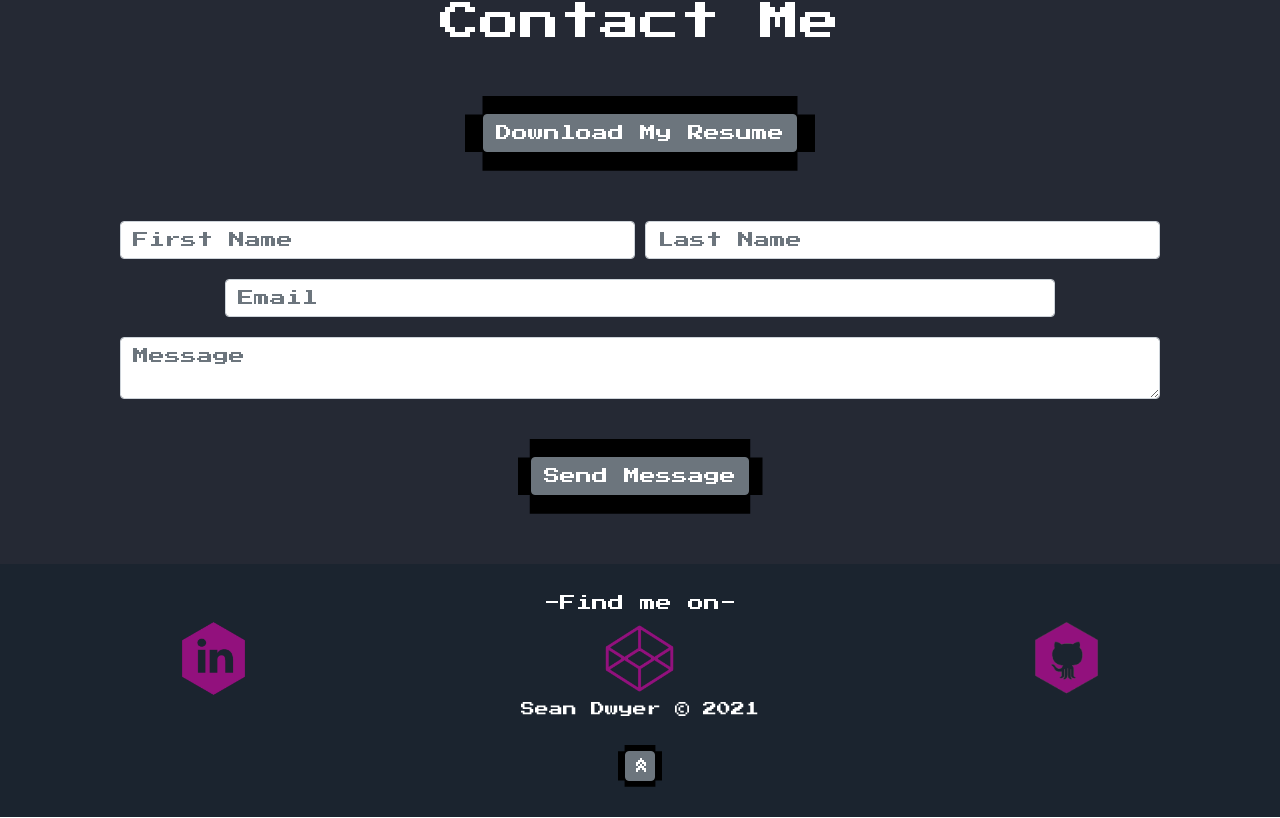
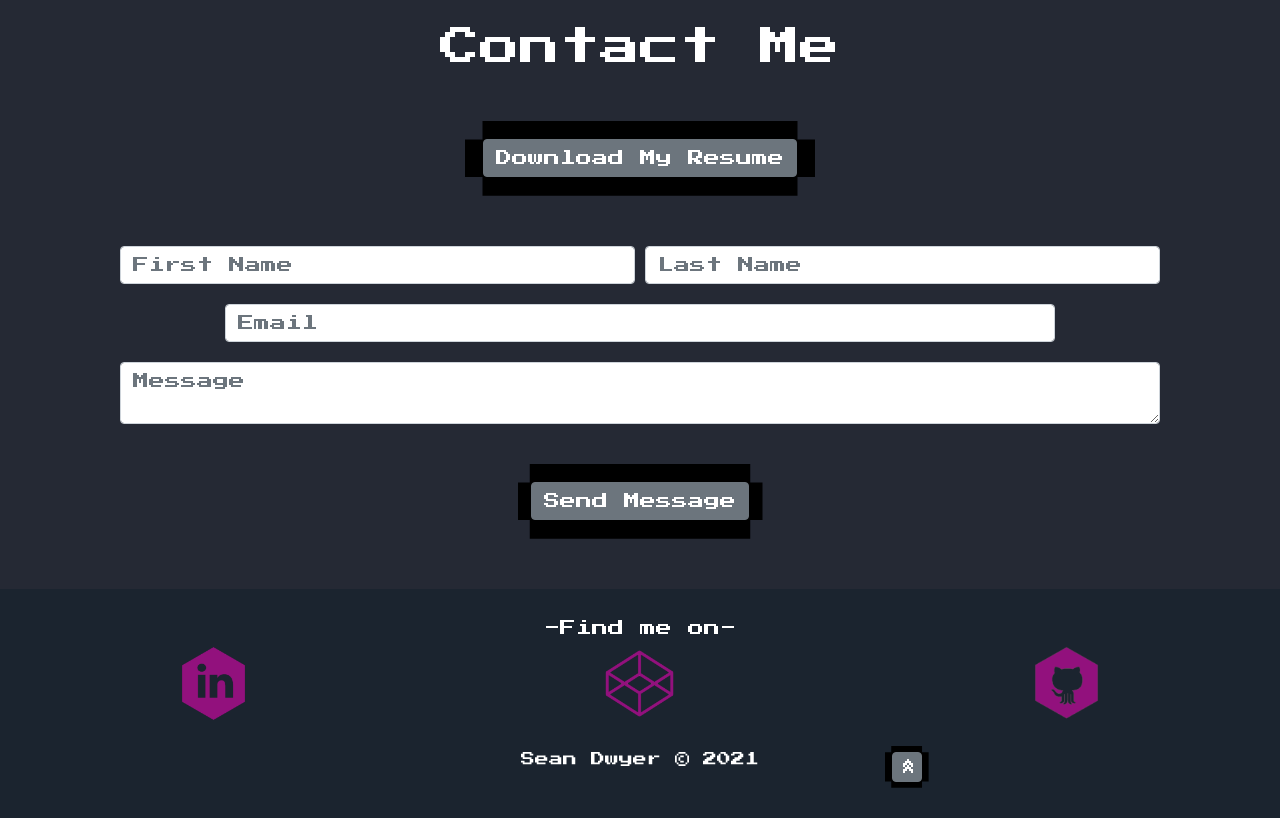
Before and after one commit to spdwyer06/Portfolio_React, a React (Create React App) app: page / in a window 1280 px wide. Shown: the part 3203-4021 px from the top of the page. Built offline with nearby package versions, Linux system fonts and the light colour scheme.

Commit message:
Position Footer btn

```diff
--- a/src/Components/AboutMe/AboutMe.css
+++ b/src/Components/AboutMe/AboutMe.css
@@ -12,3 +12,7 @@
     margin-top: 30px;
     margin-bottom: 30px;
 }
+
+/* #about-me-header{
+    transform: rotate(90deg);
+} */
--- a/src/Components/AboutMe/AboutMe.js
+++ b/src/Components/AboutMe/AboutMe.js
@@ -12,7 +12,7 @@ const AboutMe = () => {
                 <img className='about-me-img' src={AboutMeImg2} alt='Me' />
             </Col>
             <Col md='8'>
-                    <h2>About Me</h2>
+                    <h2 id='about-me-header'>About Me</h2>
                     <br />
                     <p>
                         I was born in Chicago, Illinois but have spent most of my life in Fishers, Indiana.<br />
--- a/src/Components/ContactMe/ContactMe.css
+++ b/src/Components/ContactMe/ContactMe.css
@@ -33,6 +33,7 @@
 #contact-me-header{
     margin-top: 30px;
     margin-bottom: 30px;
+    /* transform: rotate(90deg); */
 }
 
 #form-submit-btn-bkg{
--- a/src/Components/Footer/Footer.css
+++ b/src/Components/Footer/Footer.css
@@ -13,16 +13,18 @@
     width: 75px;
 }
 
-/* #final-row{
+#final-row{
     margin-top: 25px;
-} */
+    padding-bottom: 30px;
+    margin-bottom: 0;
+}
 
 #footer-btn-bkg{
     height: 42px;
     width: 44px;
-    position: relative;
+    /* position: relative; */
     background-color: black;
-    margin-top: 25px;
+    /* margin-top: 25px; */
     margin-left: auto;
     margin-right: auto;
     padding-top: 6px;
--- a/src/Components/Footer/Footer.js
+++ b/src/Components/Footer/Footer.js
@@ -34,28 +34,24 @@ const Footer = () => {
                     {/* <img className='footer-img' src={GitHubLogo} alt='GitHub' /> */}
                 </Col>
             </Row>
-            <Row>
-                <Col className='text-center'>
+            <Row id='final-row'>
+                <Col sm='6' md={{size: 4, offset: 4}}>
                     <small>Sean Dwyer &copy; 2021</small>
                 </Col>
+                <Col sm='6' md='1'>
+                    <div id='footer-btn-bkg'>
+                        <a href='#landing-zone'><Button id='footer-btn'>«</Button></a>
+                    </div>
+                </Col>
             </Row>
-            <Row>
-                {/* <Col sm={{size: 'auto', offset: 5}}> */}
+            {/* <Row>
                 <Col id='final-row'>
                     <div id='footer-btn-bkg'>
                         <a href='#landing-zone'><Button id='footer-btn'>«</Button></a>
                     </div>
-                    {/* <a href='#landing-zone'><Button id='footer-btn'><i id='footer-btn-icon' className="fa fa-angle-double-up"></i></Button></a> */}
-                    {/* <div id='footer-btn-bkg'> */}
-                        {/* <a href='#landing-zone'><Button id='footer-btn'><i id='footer-btn-icon' className="fa fa-angle-double-up"></i></Button></a> */}
-                        {/* <a href='#landing-zone'><Button id='footer-btn'><span id='footer-btn-icon'>^</span></Button></a>
-                    </div> */}
-                    {/* <FontAwesomeIcon icon='fa-angle-double-up' /> */}
-                    {/* <FontAwesomeIcon icon={['fas', 'fa-angle-double-up']} /> */}
-                    {/* <Button><FontAwesomeIcon icon={['fas', 'fa-angle-double-up']} /></Button> */}
-                        {/* <i className="fas fa-angle-double-up"></i></Button> */}
                 </Col>
-            </Row>
+            </Row> */}
+                {/* <Col sm={{size: 'auto', offset: 5}}> */}
         </Container>
     );
 }
--- a/src/Components/Portfolio/Portfolio.js
+++ b/src/Components/Portfolio/Portfolio.js
@@ -62,7 +62,7 @@ const Portfolio = () => {
         <Container id='portfolio'>
             <Row>
                 <Col className='text-center'>
-                    <h1>Portfolio</h1>
+                    <h1 id='portfolio-header'>Portfolio</h1>
                 </Col>
             </Row>
             <Row>
--- a/src/Components/Portfolio/portfolio.css
+++ b/src/Components/Portfolio/portfolio.css
@@ -7,3 +7,7 @@
     margin-top: 30px;
     margin-bottom: 30px;
 }
+
+/* #portfolio-header{
+    transform: rotate(90deg);
+} */
--- a/src/Components/Skills/Skills.css
+++ b/src/Components/Skills/Skills.css
@@ -4,6 +4,7 @@
 
 #skills-header{
     margin-top: 30px;
+    /* transform: rotate(90deg); */
 }
 
 #final-row{
```
